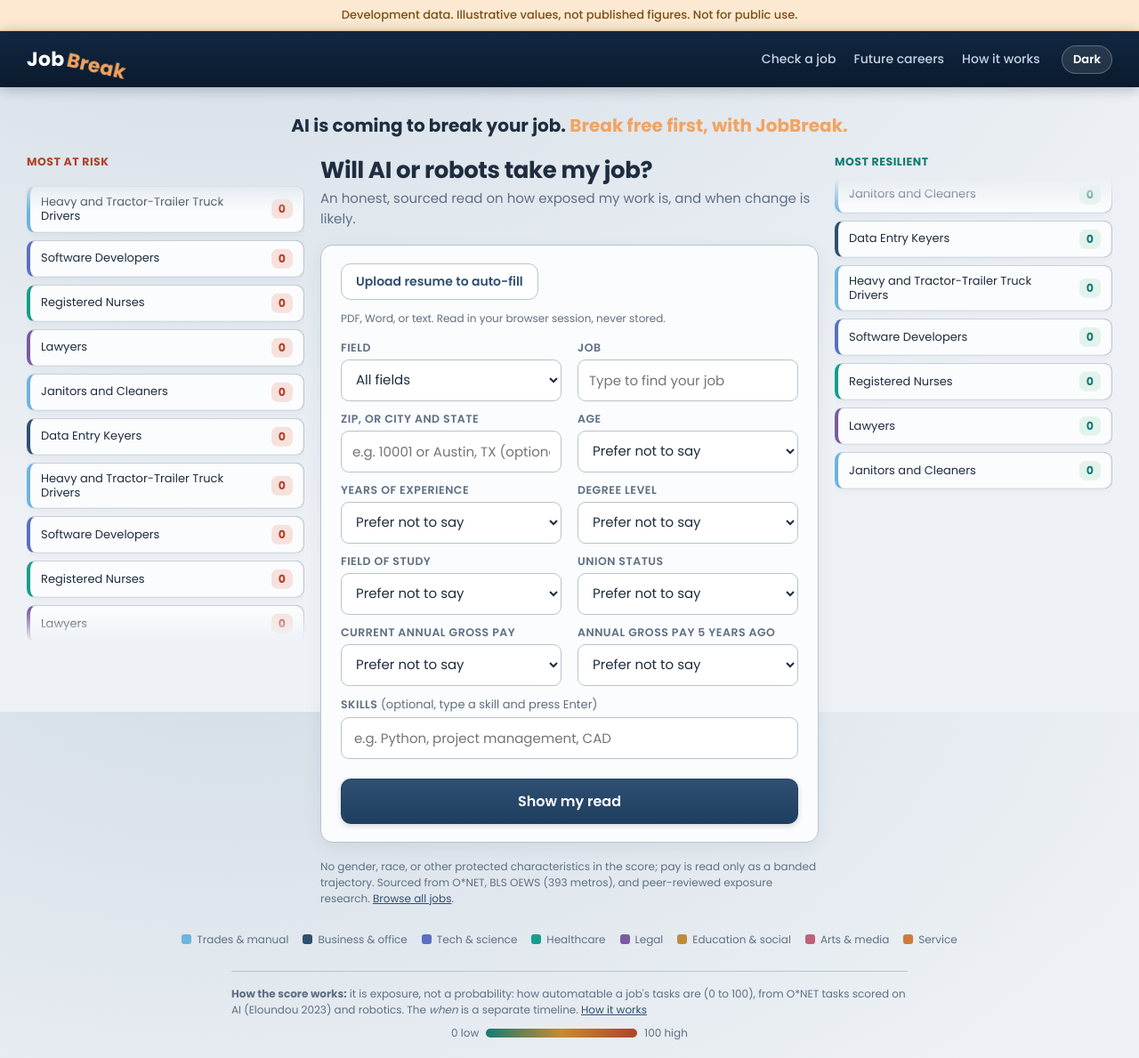
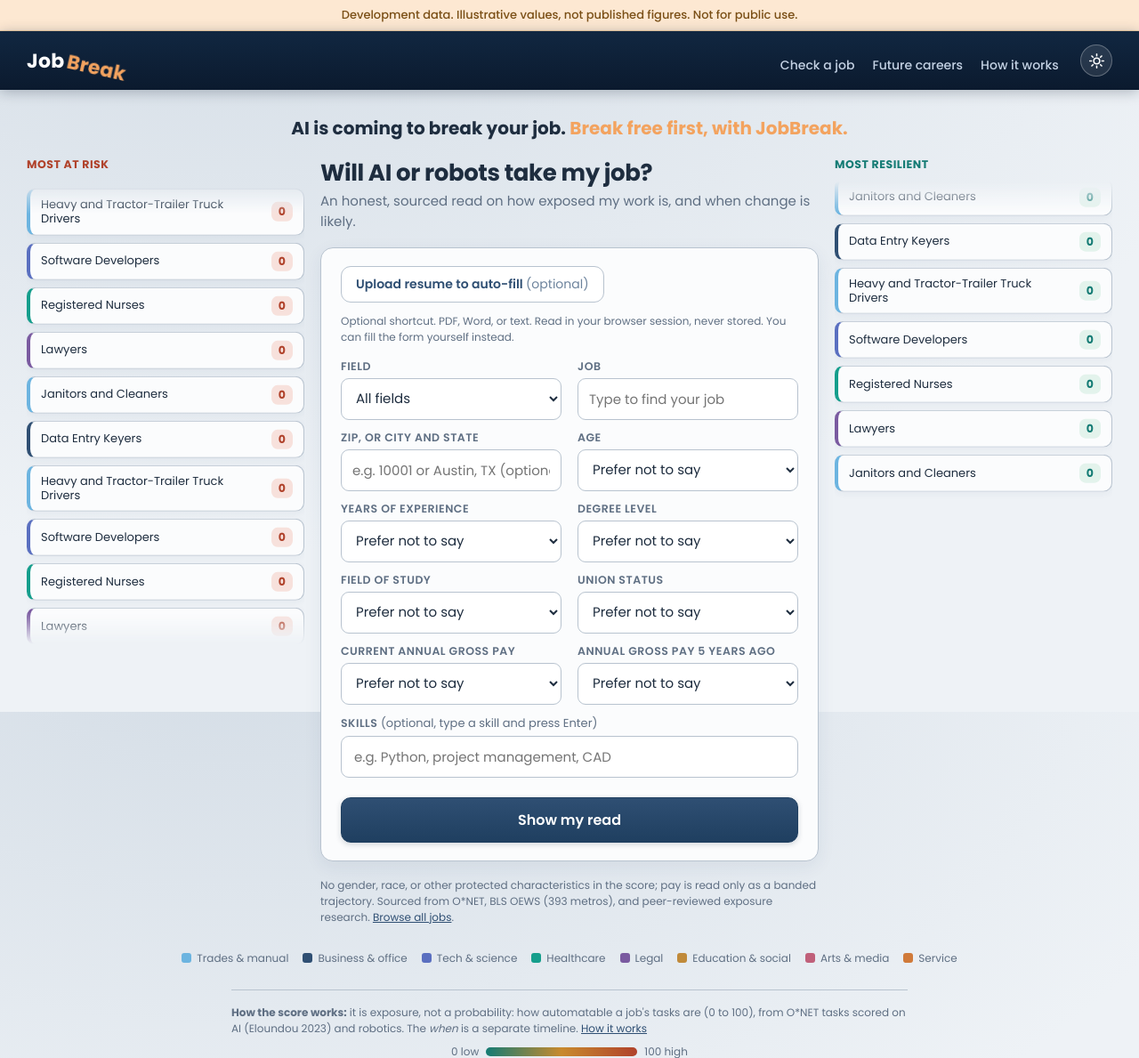
Before and after one commit to riddimrida22/jobcast, a Flask app: page / in a window 1280 px wide. Shown: the top 1189 px of the page at 89% size. Run offline with Flask 3, Linux system fonts and the light colour scheme.

Commit message:
Mobile: fix horizontal overflow, anchor submit, sun/moon toggle, resume optional
- Clip the rolling job tickers on narrow screens (overflow:hidden on .side,
  min-width:0 on grid items) so the max-content track no longer blows out page
  width and forces horizontal scrolling.
- Make the submit button a sticky bar anchored to the bottom of the viewport on
  mobile, so it is reachable without scrolling to the end of the long form.
- Replace the "Dark"/"Light" text toggle with sun (light) and moon (dark) icons.
- Label the resume upload as optional (button and helper text).

Co-Authored-By: Claude Opus 4.8 <noreply@anthropic.com>

```diff
--- a/server/templates/base.html
+++ b/server/templates/base.html
@@ -76,6 +76,15 @@
     button.secondary { background:#fff; color:var(--primary); border:1px solid var(--line);
                        box-shadow:none; margin:6px 8px 0 0; padding:9px 16px; font-size:14px; }
     button.secondary:hover { background:var(--primary-soft); filter:none; }
+    #theme-toggle { margin:0 0 0 20px; padding:0; width:36px; height:36px; flex:0 0 auto;
+                    display:inline-flex; align-items:center; justify-content:center;
+                    background:rgba(255,255,255,.1); border:1px solid rgba(255,255,255,.28);
+                    box-shadow:none; border-radius:999px; color:#fff; }
+    #theme-toggle:hover { background:rgba(255,255,255,.2); filter:none; transform:none; }
+    #theme-toggle svg { width:19px; height:19px; display:block; }
+    #theme-toggle .ico-moon { display:none; }
+    [data-theme="dark"] #theme-toggle .ico-sun { display:none; }
+    [data-theme="dark"] #theme-toggle .ico-moon { display:block; }
 
     .bar { height:14px; border-radius:8px; background:var(--track); overflow:hidden; margin:6px 0 4px; }
     .bar > span { display:block; height:100%; border-radius:8px; }
@@ -129,8 +138,10 @@
       .home-layout { grid-template-columns:1fr; }
       /* data entry first, both rolling rows below it */
       .home-layout .center { order:0; }
-      .home-layout .side { order:1; position:static; top:auto; margin:14px 0 0; }
-      .ticker { height:auto; width:100%;
+      /* let the 1-col grid items shrink so the wide rolling track does not blow out page width */
+      .home-layout .center, .home-layout .side { min-width:0; }
+      .home-layout .side { order:1; position:static; top:auto; margin:14px 0 0; overflow:hidden; }
+      .ticker { height:auto; width:100%; overflow:hidden;
                 -webkit-mask-image:linear-gradient(90deg,transparent,#000 6%,#000 94%,transparent);
                 mask-image:linear-gradient(90deg,transparent,#000 6%,#000 94%,transparent); }
       .ticker-inner { flex-direction:row; width:max-content; animation-name:tickerLeft; animation-duration:40s; }
@@ -385,6 +396,11 @@
       nav a { margin-left:0; margin-right:16px; font-size:13.5px; }
       nav #theme-toggle { margin-left:auto !important; }
       .form-grid { grid-template-columns:1fr; padding:18px; }
+      /* keep the submit button reachable without scrolling to the very bottom */
+      .form-grid .submit-row { position:sticky; bottom:0; z-index:20;
+        margin:6px -18px -18px; padding:12px 18px 14px;
+        background:linear-gradient(180deg, transparent, var(--card) 28%); }
+      .form-grid .submit-row button { margin-top:0; box-shadow:0 8px 22px rgba(19,37,59,.30); }
     }
     /* skills chip input */
     .skill-box { display:flex; flex-wrap:wrap; gap:6px; align-items:center; border:1px solid var(--line);
@@ -432,15 +448,19 @@
     <a class="brand" href="/" aria-label="JobBreak home">Job<span class="brk">Break</span></a>
     <nav>
       <a href="/">Check a job</a><a href="/students">Future careers</a><a href="/methodology">How it works</a>
-      <button id="theme-toggle" type="button" aria-label="Toggle dark mode"
-        style="margin:0 0 0 20px;padding:5px 12px;font-size:13px;background:rgba(255,255,255,.1);border:1px solid rgba(255,255,255,.25);box-shadow:none;border-radius:999px;">Dark</button>
+      <button id="theme-toggle" type="button" aria-label="Switch to dark mode" title="Switch theme">
+        <svg class="ico-sun" viewBox="0 0 24 24" fill="none" stroke="currentColor" stroke-width="2"
+             stroke-linecap="round" aria-hidden="true"><circle cx="12" cy="12" r="4.2"/>
+          <path d="M12 2.2v2.4M12 19.4v2.4M2.2 12h2.4M19.4 12h2.4M5 5l1.7 1.7M17.3 17.3l1.7 1.7M19 5l-1.7 1.7M6.7 17.3L5 19"/></svg>
+        <svg class="ico-moon" viewBox="0 0 24 24" fill="currentColor" aria-hidden="true"><path
+          d="M21 12.9A9 9 0 1 1 11.1 3a7.1 7.1 0 0 0 9.9 9.9z"/></svg></button>
     </nav>
   </div></header>
   <script>
     (function () {
       var root = document.documentElement, btn;
       function apply(t) { if (t === "dark") root.setAttribute("data-theme", "dark"); else root.removeAttribute("data-theme");
-        if (btn) btn.textContent = t === "dark" ? "Light" : "Dark"; }
+        if (btn) btn.setAttribute("aria-label", t === "dark" ? "Switch to light mode" : "Switch to dark mode"); }
       apply(localStorage.getItem("jobcast-theme") || "light");
       document.addEventListener("DOMContentLoaded", function () {
         btn = document.getElementById("theme-toggle");
--- a/server/templates/index.html
+++ b/server/templates/index.html
@@ -41,8 +41,8 @@
 <form class="card form-grid" method="post" action="/assess">
   <div class="full" style="margin-bottom:4px">
     <div style="display:flex;align-items:center;gap:12px;flex-wrap:wrap">
-      <button type="button" id="resume-btn" class="secondary" style="margin:0">Upload resume to auto-fill</button>
-      <span id="resume-status" class="muted" style="font-size:12px">PDF, Word, or text. Read in your browser session, never stored.</span>
+      <button type="button" id="resume-btn" class="secondary" style="margin:0">Upload resume to auto-fill <span style="opacity:.7;font-weight:400">(optional)</span></button>
+      <span id="resume-status" class="muted" style="font-size:12px">Optional shortcut. PDF, Word, or text. Read in your browser session, never stored. You can fill the form yourself instead.</span>
       <input type="file" id="resume-file" accept=".pdf,.docx,.txt" style="display:none">
     </div>
   </div>
@@ -153,7 +153,7 @@
     </div>
     <input type="hidden" id="skills" name="skills">
   </div>
-  <div class="full">
+  <div class="full submit-row">
     <button type="submit" style="width:100%">Show my read</button>
   </div>
 </form>
```
